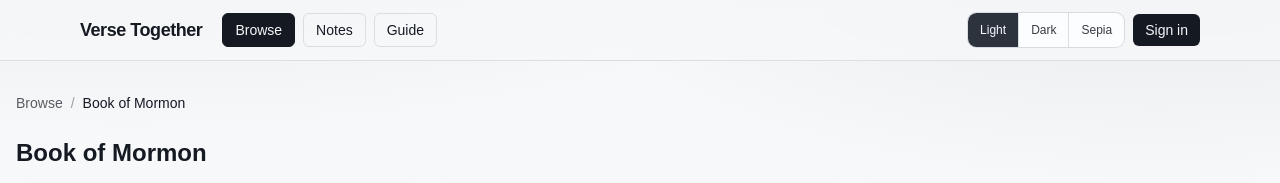
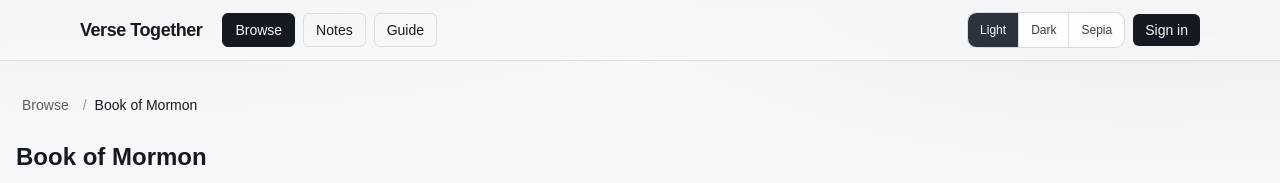
Before and after one commit to NotAKerbal/verse-together, a Next.js app: page /browse/bookofmormon in a window 1280 px wide. Shown: the top 183 px of the page. Built offline with nearby package versions, Linux system fonts and the light colour scheme; no server answers.

Commit message:
Update breadcrumb spacing and hover

```diff
--- a/src/components/Breadcrumbs.tsx
+++ b/src/components/Breadcrumbs.tsx
@@ -10,7 +10,10 @@
         {items.map((c, idx) => (
           <li key={idx} className="flex items-center gap-2">
             {c.href ? (
-              <Link href={c.href} className="hover:underline">
+              <Link
+                href={c.href}
+                className="rounded-md px-1.5 py-0.5 transition-colors hover:bg-black/5 dark:hover:bg-white/10"
+              >
                 {c.label}
               </Link>
             ) : (
```
